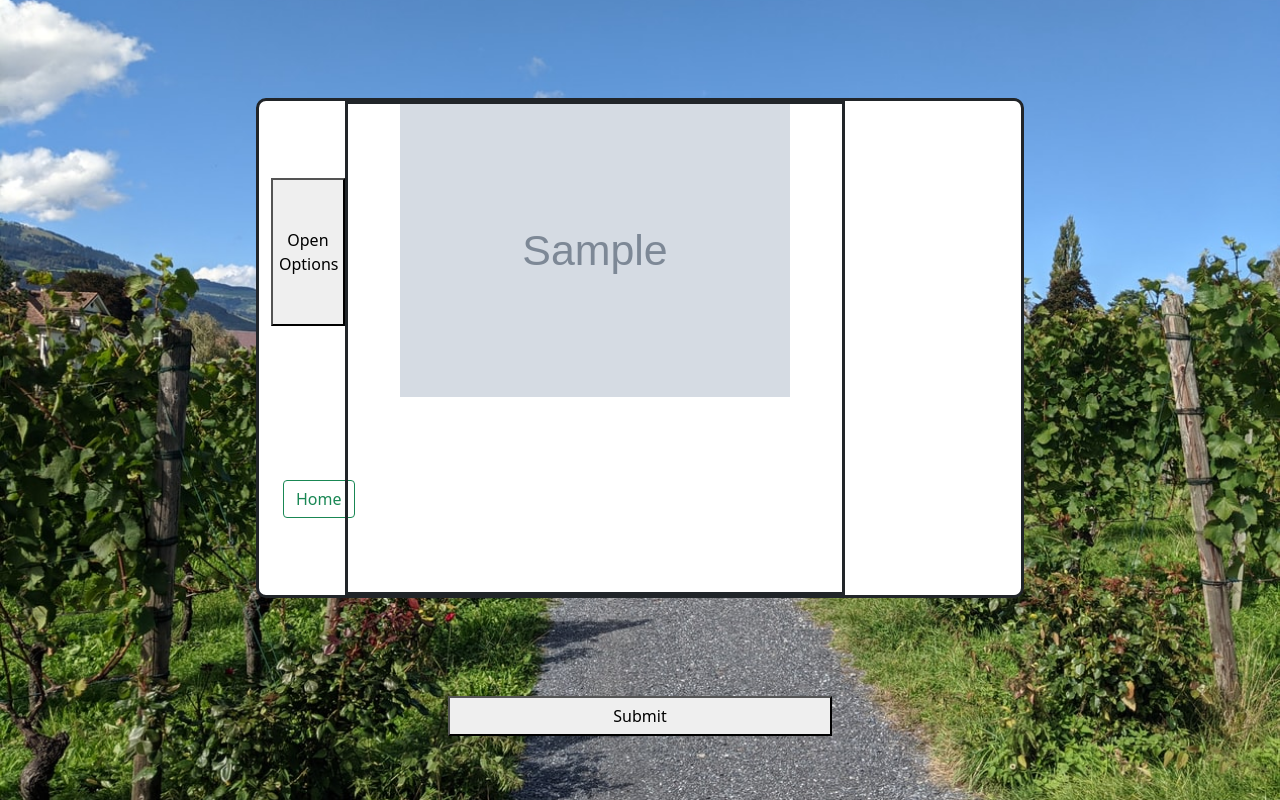
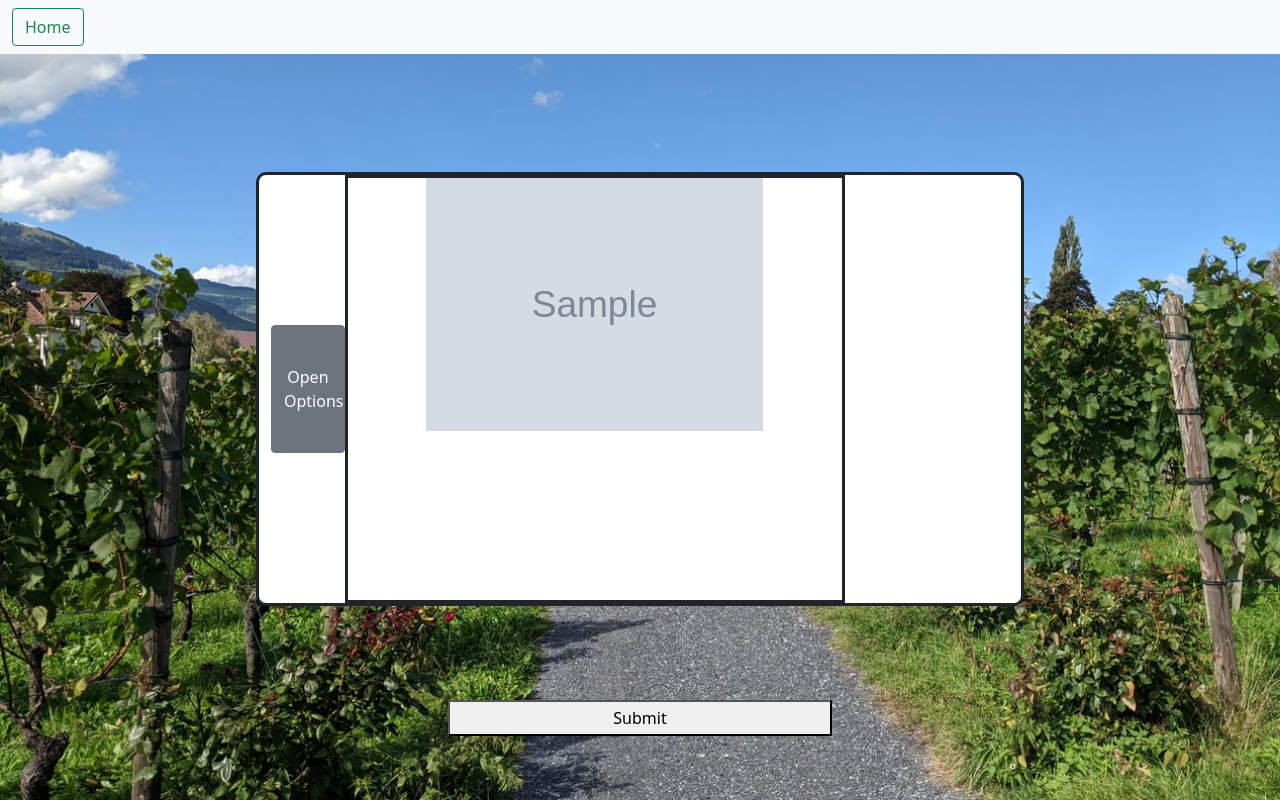
Before and after one commit to Nosewall/Ravberry, a Flask app: template app/templates/options.html in a window 1280 px wide. Run offline with Flask 2, Linux system fonts and the light colour scheme; the template is opened without the code that fills it: most values are stand-ins (such as "Sample title", 1, 10 or a date in 2020); grey boxes marked "Sample" are stand-in pictures.

Commit message:
added more buttons to options.thml modal and working home button

```diff
--- a/app/templates/options.html
+++ b/app/templates/options.html
@@ -17,8 +17,12 @@
             height: 100%;
             background-size: cover;
             background-position: center;
+            display: flex;
+            justify-content: center;
+            flex-direction: column;
+            justify-content: space-evenly;
+        }
 
-        }
 
         main {
             width: 100%;
@@ -27,7 +31,9 @@
             justify-content: center;
             flex-direction: column;
             justify-content: space-evenly;
+            margin-top: 3vh;
         }
+
 
         html {
             width: 100%;
@@ -40,7 +46,7 @@
             grid-template-columns: 10% 1fr;
             grid-template-rows: 1fr;
             width: 60%;
-            height: 500px;
+            height: 60%;
             border-style: solid;
         }
 
@@ -55,7 +61,7 @@
         #display {
             grid-column: 2-2;
             border-style: solid;
-            max-width:  500px;
+            max-width: 500px;
             /* max-height: 100%; */
         }
 
@@ -79,6 +85,7 @@
             margin: auto auto;
             flex-direction: column;
             background-color: white;
+            /* position: absolute; */
 
         }
 
@@ -100,18 +107,27 @@
             align-self: center;
         }
 
+        .form-select {
+            width: 50%;
+            margin: 0 auto;
+        }
     </style>
 </head>
 
 
+
+
 <body>
+    <nav class="navbar navbar-light bg-light">
+        <form class="container-fluid justify-content-start">
+            <button class="btn btn-outline-success me-2" href=index id="homeBtn">Home</button>
+        </form>
+    </nav>
+
     <main id="main">
-        <div class="container" id="splashContainer">
+        <div class="container overflow-auto" id="splashContainer">
             <div id="sidebar">
-                <button id="optionsButton" onClick="openOptions()">Open Options</button>
-                <form class="container-fluid">
-                    <button class="btn btn-outline-success me-2" href=index id="homeBtn">Home</button>
-                </form>
+                <button id="optionsButton" class="btn btn-secondary" onClick="openOptions()">Open Options</button>
             </div>
             <div id="display">
                 <img src="{{image_url}}" alt="" id="previewImage">
@@ -132,7 +148,26 @@
                 Font Size
                 <p class="d-inline" id="fontSizeSliderAmount"></p>
             </label>
+            <select class="form-select" id="fontSelector" aria-label="Default select example">
+                <option selected>Select Fonts</option>
+                <option value="Agilia">Agilia</option>
+                <option value="Times New Roman">Times New Roman</option>
+                <option value="Vonique">Vonique</option>
+                <option value="Comic Sans">Comic Sans</option>
+            </select>
+            <select class="form-select" id="positionSelector" aria-label="Default select example">
+                <option selected>Select Position</option>
+                <option value="Top Left">Top Left</option>
+                <option value="Top Middle">Top Middle</option>
+                <option value="Top Right">Top Right</option>
+                <option value="Bottom Left">Bottom Left</option>
+                <option value="Bottom Right">Bottom Right</option>
+                <option value="Center Left">Center Left</option>
+                <option value="Center Middle">Center Middle</option>
+                <option value="Center Right">Center Right</option>
+            </select>
             <label><input type="button" id="previewButton" onclick="closeOptions()">Preview</label>
+
         </div>
     </div>
 
@@ -156,12 +191,12 @@
         // ************************************
         // Event Change update the values here!
         // ************************************
-        resSlider.onchange = function(){
+        resSlider.onchange = function () {
             resSliderValue.innerHTML = this.value;
             console.log("resolution value: " + this.value);
         }
 
-        fontSlider.onchange = function() {
+        fontSlider.onchange = function () {
             fontSliderValue.innerHTML = this.value;
             console.log("font value: " + this.value);
         }
```
